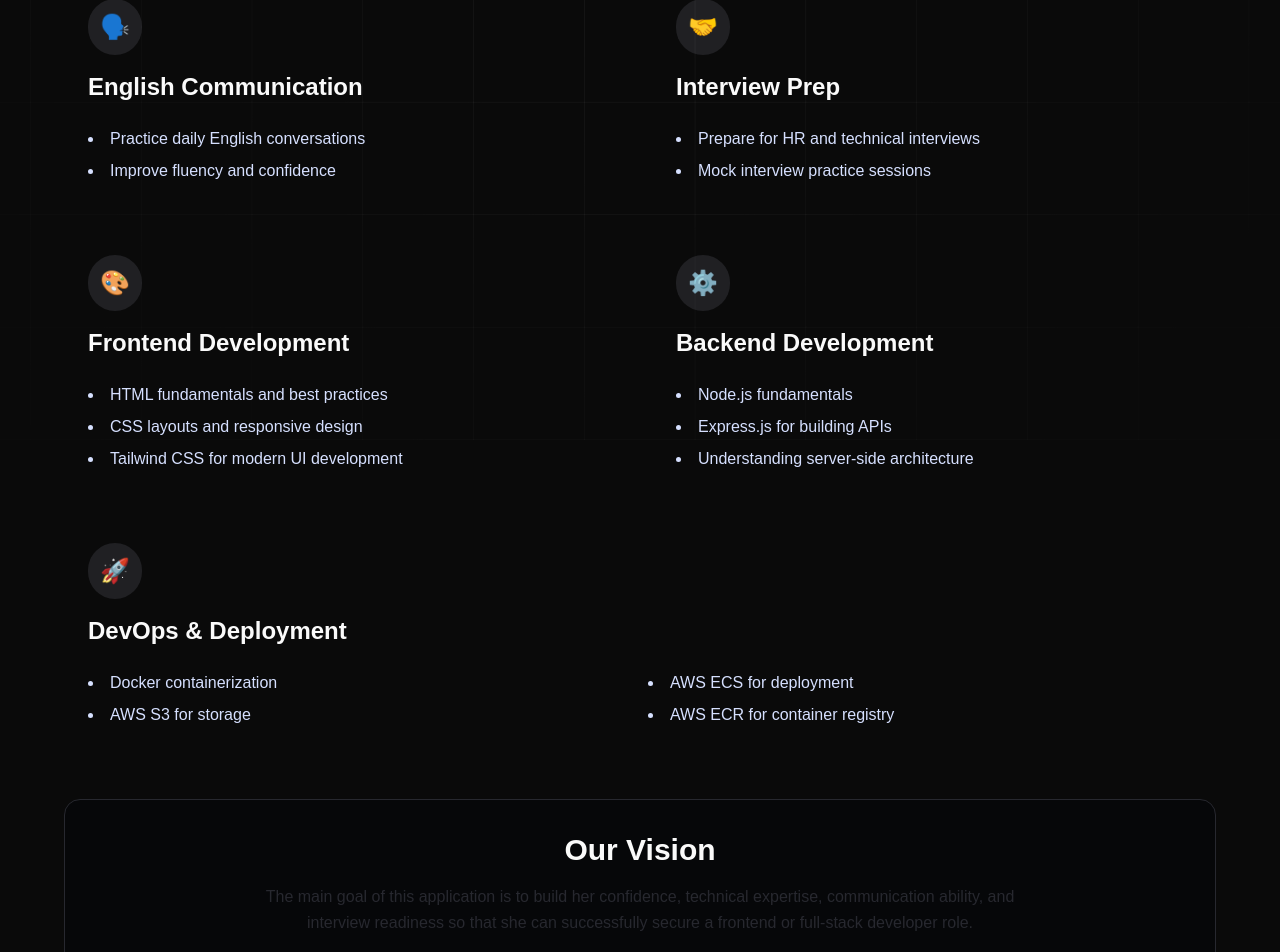
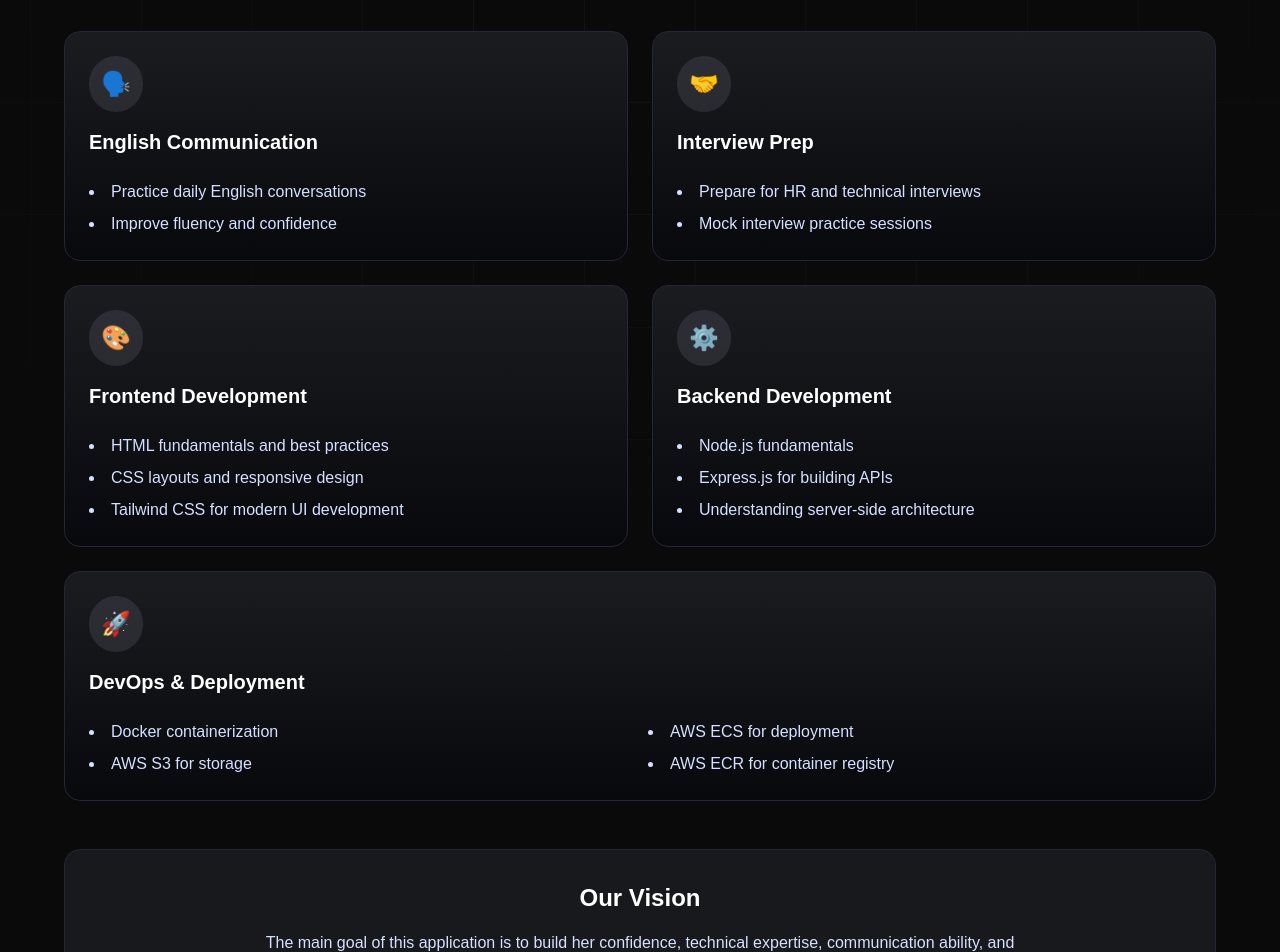
Before and after one commit to niks-nikhil-anand/AI-Voice-Interview-Platform, a Next.js app: page /about in a window 1280 px wide. Shown: the part 460-1412 px from the top of the page. Built offline with nearby package versions, Linux system fonts and the light colour scheme; no server answers; a web font is replaced by a local one.

Commit message:
feat: Add a global footer, refactor About page styling, and remove the directUrl from the Prisma schema.

```diff
--- a/src/app/(root)/about/page.tsx
+++ b/src/app/(root)/about/page.tsx
@@ -9,7 +9,7 @@ const AboutPage = () => {
             {/* Hero Section */}
             <section className="card-cta relative overflow-hidden">
                 <div className="flex flex-col gap-6 max-w-2xl z-10">
-                    <h1 className="h1-bold text-white">
+                    <h1 className="text-4xl font-extrabold text-white">
                         Supporting <span className="text-primary-100">Excellence</span> & Career Growth
                     </h1>
                     <p className="text-lg text-white/90 leading-relaxed">
@@ -21,7 +21,7 @@ const AboutPage = () => {
                         <Link href={"/interview"}>Start Practicing Now</Link>
                     </Button>
                 </div>
-                {/* Decorative background element if needed, or keeping it clean */}
+                {/* Decorative background element */}
                 <div className="absolute right-0 top-0 opacity-10 pointer-events-none">
                     <Image src="/logo.svg" width={300} height={300} alt="bg-logo" />
                 </div>
@@ -31,36 +31,36 @@ const AboutPage = () => {
             <section className="grid grid-cols-1 md:grid-cols-2 gap-6">
 
                 {/* Communication */}
-                <div className="card-wrapper p-6 flex flex-col gap-4">
+                <div className="card p-6 flex flex-col gap-4 border border-dark-300">
                     <div className="rounded-full bg-primary-100/10 p-3 w-fit">
                         <span className="text-2xl">🗣️</span>
                     </div>
-                    <h3 className="h3-bold">English Communication</h3>
-                    <ul className="list-disc list-inside text-dark-200 mt-2 space-y-2">
+                    <h3 className="text-xl font-bold text-white">English Communication</h3>
+                    <ul className="list-disc list-inside text-light-100 mt-2 space-y-2">
                         <li>Practice daily English conversations</li>
                         <li>Improve fluency and confidence</li>
                     </ul>
                 </div>
 
                 {/* Interviews */}
-                <div className="card-wrapper p-6 flex flex-col gap-4">
+                <div className="card p-6 flex flex-col gap-4 border border-dark-300">
                     <div className="rounded-full bg-primary-100/10 p-3 w-fit">
                         <span className="text-2xl">🤝</span>
                     </div>
-                    <h3 className="h3-bold">Interview Prep</h3>
-                    <ul className="list-disc list-inside text-dark-200 mt-2 space-y-2">
+                    <h3 className="text-xl font-bold text-white">Interview Prep</h3>
+                    <ul className="list-disc list-inside text-light-100 mt-2 space-y-2">
                         <li>Prepare for HR and technical interviews</li>
                         <li>Mock interview practice sessions</li>
                     </ul>
                 </div>
 
                 {/* Frontend */}
-                <div className="card-wrapper p-6 flex flex-col gap-4">
+                <div className="card p-6 flex flex-col gap-4 border border-dark-300">
                     <div className="rounded-full bg-primary-100/10 p-3 w-fit">
                         <span className="text-2xl">🎨</span>
                     </div>
-                    <h3 className="h3-bold">Frontend Development</h3>
-                    <ul className="list-disc list-inside text-dark-200 mt-2 space-y-2">
+                    <h3 className="text-xl font-bold text-white">Frontend Development</h3>
+                    <ul className="list-disc list-inside text-light-100 mt-2 space-y-2">
                         <li>HTML fundamentals and best practices</li>
                         <li>CSS layouts and responsive design</li>
                         <li>Tailwind CSS for modern UI development</li>
@@ -68,12 +68,12 @@ const AboutPage = () => {
                 </div>
 
                 {/* Backend */}
-                <div className="card-wrapper p-6 flex flex-col gap-4">
+                <div className="card p-6 flex flex-col gap-4 border border-dark-300">
                     <div className="rounded-full bg-primary-100/10 p-3 w-fit">
                         <span className="text-2xl">⚙️</span>
                     </div>
-                    <h3 className="h3-bold">Backend Development</h3>
-                    <ul className="list-disc list-inside text-dark-200 mt-2 space-y-2">
+                    <h3 className="text-xl font-bold text-white">Backend Development</h3>
+                    <ul className="list-disc list-inside text-light-100 mt-2 space-y-2">
                         <li>Node.js fundamentals</li>
                         <li>Express.js for building APIs</li>
                         <li>Understanding server-side architecture</li>
@@ -81,17 +81,17 @@ const AboutPage = () => {
                 </div>
 
                 {/* DevOps */}
-                <div className="card-wrapper p-6 flex flex-col gap-4 md:col-span-2">
+                <div className="card p-6 flex flex-col gap-4 md:col-span-2 border border-dark-300">
                     <div className="rounded-full bg-primary-100/10 p-3 w-fit">
                         <span className="text-2xl">🚀</span>
                     </div>
-                    <h3 className="h3-bold">DevOps & Deployment</h3>
+                    <h3 className="text-xl font-bold text-white">DevOps & Deployment</h3>
                     <div className="grid grid-cols-1 sm:grid-cols-2 gap-4">
-                        <ul className="list-disc list-inside text-dark-200 mt-2 space-y-2">
+                        <ul className="list-disc list-inside text-light-100 mt-2 space-y-2">
                             <li>Docker containerization</li>
                             <li>AWS S3 for storage</li>
                         </ul>
-                        <ul className="list-disc list-inside text-dark-200 mt-2 space-y-2">
+                        <ul className="list-disc list-inside text-light-100 mt-2 space-y-2">
                             <li>AWS ECS for deployment</li>
                             <li>AWS ECR for container registry</li>
                         </ul>
@@ -101,9 +101,9 @@ const AboutPage = () => {
             </section>
 
             {/* Closing Statement */}
-            <section className="bg-dark-100/50 p-8 rounded-2xl border border-dark-200 text-center">
-                <h2 className="h2-bold mb-4">Our Vision</h2>
-                <p className="max-w-3xl mx-auto text-dark-200 leading-relaxed">
+            <section className="bg-dark-200/50 p-8 rounded-2xl border border-dark-300 text-center">
+                <h2 className="text-2xl font-bold mb-4 text-white">Our Vision</h2>
+                <p className="max-w-3xl mx-auto text-light-100 leading-relaxed">
                     The main goal of this application is to build her confidence, technical expertise, communication ability, and interview readiness so that she can successfully secure a frontend or full-stack developer role.
                     <br /><br />
                     <span className="text-primary-100 font-medium">This application is built with dedication, support, and the vision of long-term career success.</span>
--- a/src/app/layout.tsx
+++ b/src/app/layout.tsx
@@ -3,6 +3,7 @@ import { Mona_Sans } from "next/font/google";
 import "./globals.css";
 import { Toaster } from "sonner";
 import VapiWidget from "@/components/shared/Agent";
+import Footer from "@/components/shared/Footer";
 
 const geistSans = Mona_Sans({
   variable: "--font-mona-sans",
@@ -20,6 +21,7 @@ export default function RootLayout({
     <html lang="en" className="dark">
       <body className={`${geistSans.className} antialiased pattern`}>
         {children}
+        <Footer />
         <Toaster />
       </body>
     </html>
```
Also changed, not shown: 1 other file (tests, documents, lock files or other folders).
